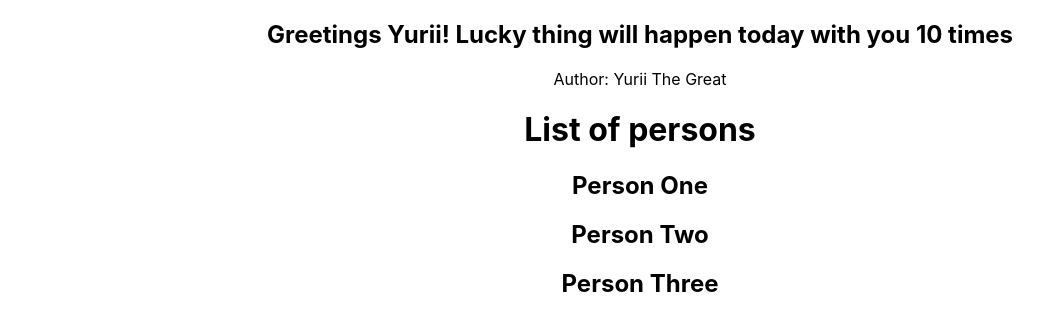
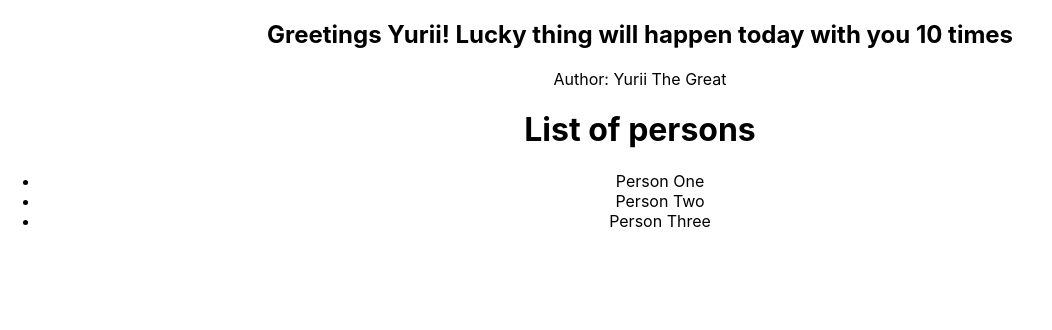
Before and after one commit to Skoblik/react-ts-tutorial, a React (Create React App) app: page / in a window 1280 px wide. Shown: the top 330 px of the page, without its empty margins (0-1052 px from the left). Built offline with nearby package versions, Linux system fonts and the light colour scheme.

Commit message:
updated PersonList to return list of persons

```diff
--- a/src/components/person list/PersonList.tsx
+++ b/src/components/person list/PersonList.tsx
@@ -4,13 +4,15 @@ export const PersonList = (props: PersonListProps) => {
   return (
     <div>
       <h1>List of persons</h1>
-      {props.names.map((name) => {
-        return (
-          <h2 key={name.first}>
-            {name.first} {name.last}
-          </h2>
-        );
-      })}
+      <ul>
+        {props.names.map((name) => {
+          return (
+            <li key={name.first}>
+              {name.first} {name.last}
+            </li>
+          );
+        })}
+      </ul>
     </div>
   );
 };
```
